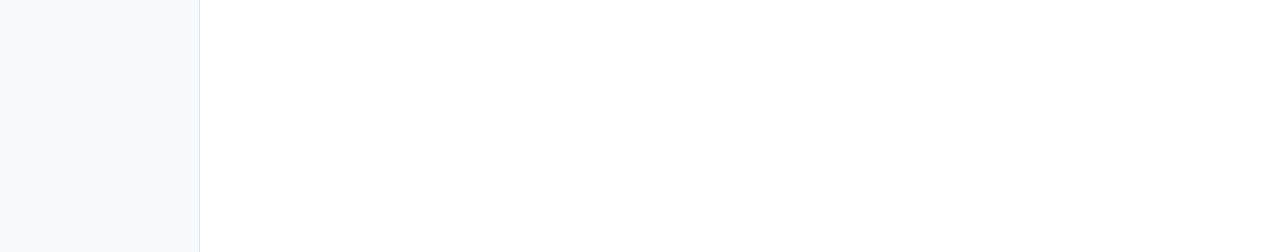
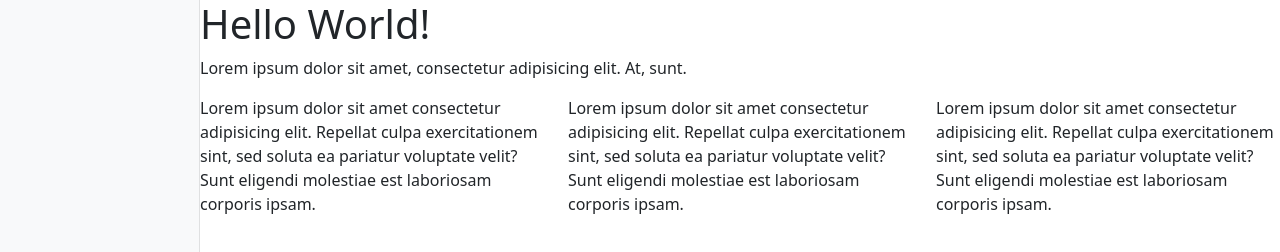
Before and after one commit to Victor-Pipin/JS-Constructor, a website: page index.html in a window 1280 px wide. Shown: the top 252 px of the page. Drawn offline with nearby package versions, Linux system fonts and the light colour scheme.

Commit message:
Three parent div containers with their own structure have been added to the div container with #site

```diff
--- a/index.html
+++ b/index.html
@@ -10,7 +10,40 @@
 <body>
     <div id="app" class="container-fluid">
         <div id="panel" class="bg-light sidebar"></div>
-        <div id="site" class="content"></div>
+
+        <div id="site" class="content">
+            <div class="row">
+                <div class="col-sm">
+                    <h1>Hello World!</h1>
+                </div>
+            </div>
+
+            <div class="row">
+                <div class="col-sm">
+                    <p>Lorem ipsum dolor sit amet, consectetur adipisicing elit. At, sunt.</p>
+                </div>
+            </div>
+
+            <div class="row">
+                <div class="col-sm">
+                    Lorem ipsum dolor sit amet consectetur adipisicing elit.
+                    Repellat culpa exercitationem sint, sed soluta ea pariatur voluptate velit?
+                    Sunt eligendi molestiae est laboriosam corporis ipsam.
+                </div>
+
+                <div class="col-sm">
+                    Lorem ipsum dolor sit amet consectetur adipisicing elit.
+                    Repellat culpa exercitationem sint, sed soluta ea pariatur voluptate velit?
+                    Sunt eligendi molestiae est laboriosam corporis ipsam.
+                </div>
+
+                <div class="col-sm">
+                    Lorem ipsum dolor sit amet consectetur adipisicing elit.
+                    Repellat culpa exercitationem sint, sed soluta ea pariatur voluptate velit?
+                    Sunt eligendi molestiae est laboriosam corporis ipsam.
+                </div>
+            </div>
+        </div>
     </div>
 </body>
 </html>
```
